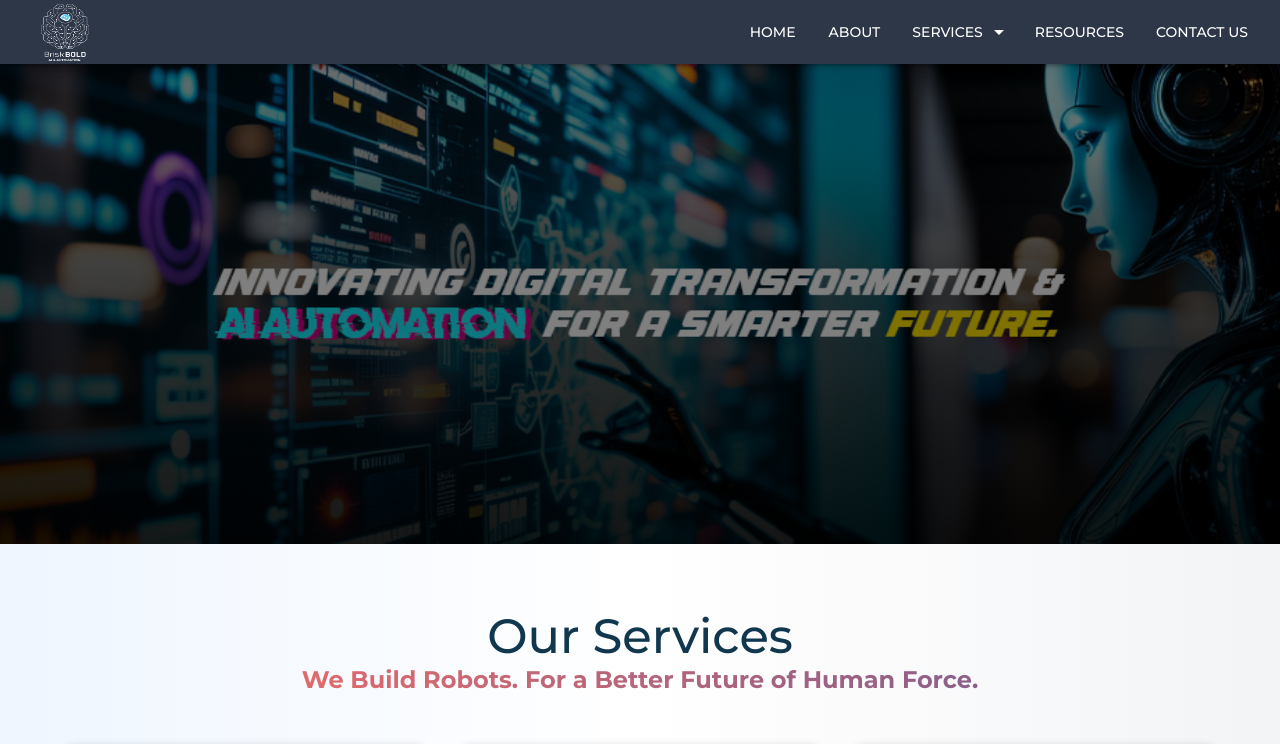
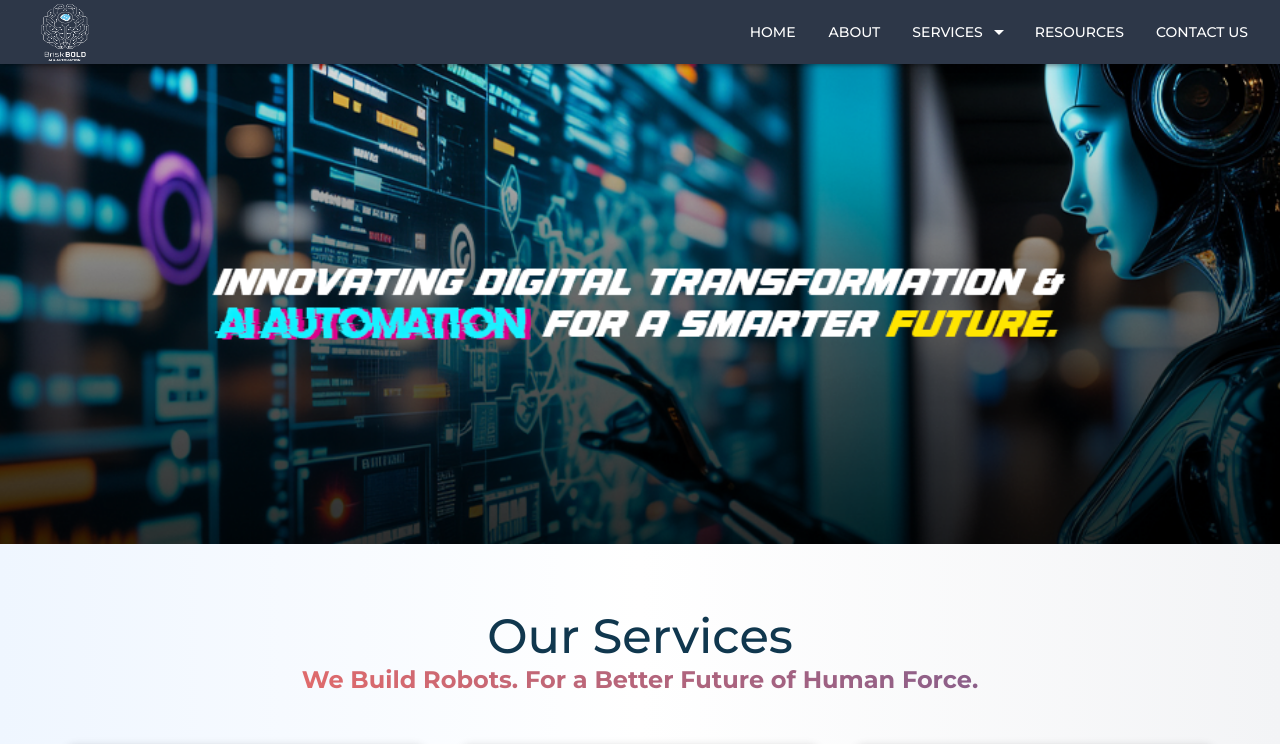
Before and after one commit to usmanashrafsiddiqi/BriskBoldIT-, a React (Vite) app: page / in a window 1280 px wide. Shown: the top 744 px of the page. Built offline with nearby package versions, Linux system fonts and the light colour scheme; what smooth-scroll would draw is missing.

Commit message:
final change 1

```diff
--- a/src/pages/Header.jsx
+++ b/src/pages/Header.jsx
@@ -29,7 +29,7 @@ export const Header = () => {
           left: 0,
           right: 0,
           bottom: 0,
-          backgroundColor: 'rgba(0, 0, 0, 0.5)',
+          // backgroundColor: 'rgba(0, 0, 0, 0.5)',
           display: 'flex',
           justifyContent: 'center',
           alignItems: 'center',
```
